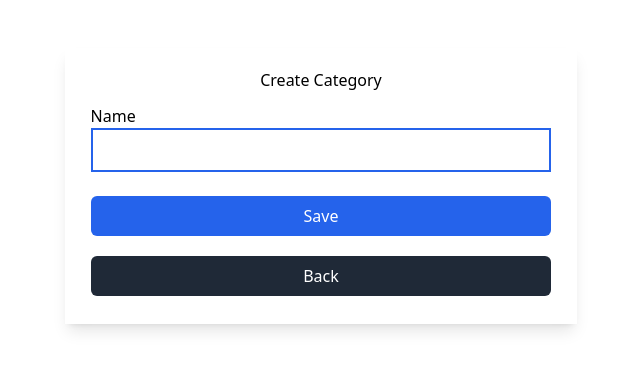
After one commit to PHP-basic-class/fundamental, a PHP site: page /categories/create.php in a window 1280 px wide. The commit adds this page. Shown: the top 370 px of the page, without its empty margins (319-959 px from the left). Run offline with PHP 8.4, Linux system fonts and the light colour scheme; some libraries are stand-ins or nearby versions.

Commit message:
create category

```diff
--- /dev/null
+++ b/categories/create.php
@@ -0,0 +1,26 @@
+
+
+<!DOCTYPE html>
+<html lang="en">
+<head>
+    <meta charset="UTF-8">
+    <meta name="viewport" content="width=device-width, initial-scale=1.0">
+    <title>Document</title>
+    <script src="https://cdn.tailwindcss.com"></script>
+</head>
+<body>
+    <div class="w-[40%] mx-auto shadow-lg my-12 py-5">
+        <h1 class="text-center">Create Category</h1>
+        <form class="w-[90%] mx-auto" action="store.php" method="POST">
+            <div class="my-3">
+                <label for="name">Name</label>
+                <input required type="text" name="name" class="w-full border-2 border-blue-600 px-5 py-2">
+            </div>
+            <button class="w-full py-2 bg-blue-600 text-white my-3 rounded-md">Save</button>
+            <div class="my-2 py-2 w-full bg-gray-800 text-white rounded-md text-center">
+                <a href="index.php" class="w-full">Back</a>
+            </div>
+        </form>
+    </div>
+</body>
+</html>
--- a/index.php
+++ b/index.php
@@ -8,7 +8,7 @@
 </head>
 <body>
     <div class="mx-auto w-[40%] text-center my-10">
-        <a href="" class="px-10 py-3 bg-green-700 text-white mx-5">Category</a>
+        <a href="categories/index.php" class="px-10 py-3 bg-green-700 text-white mx-5">Category</a>
         <a href="products/index.php" class="px-10 py-3 bg-green-700 text-white mx-5">Products</a>
     </div>
 </body>
```
